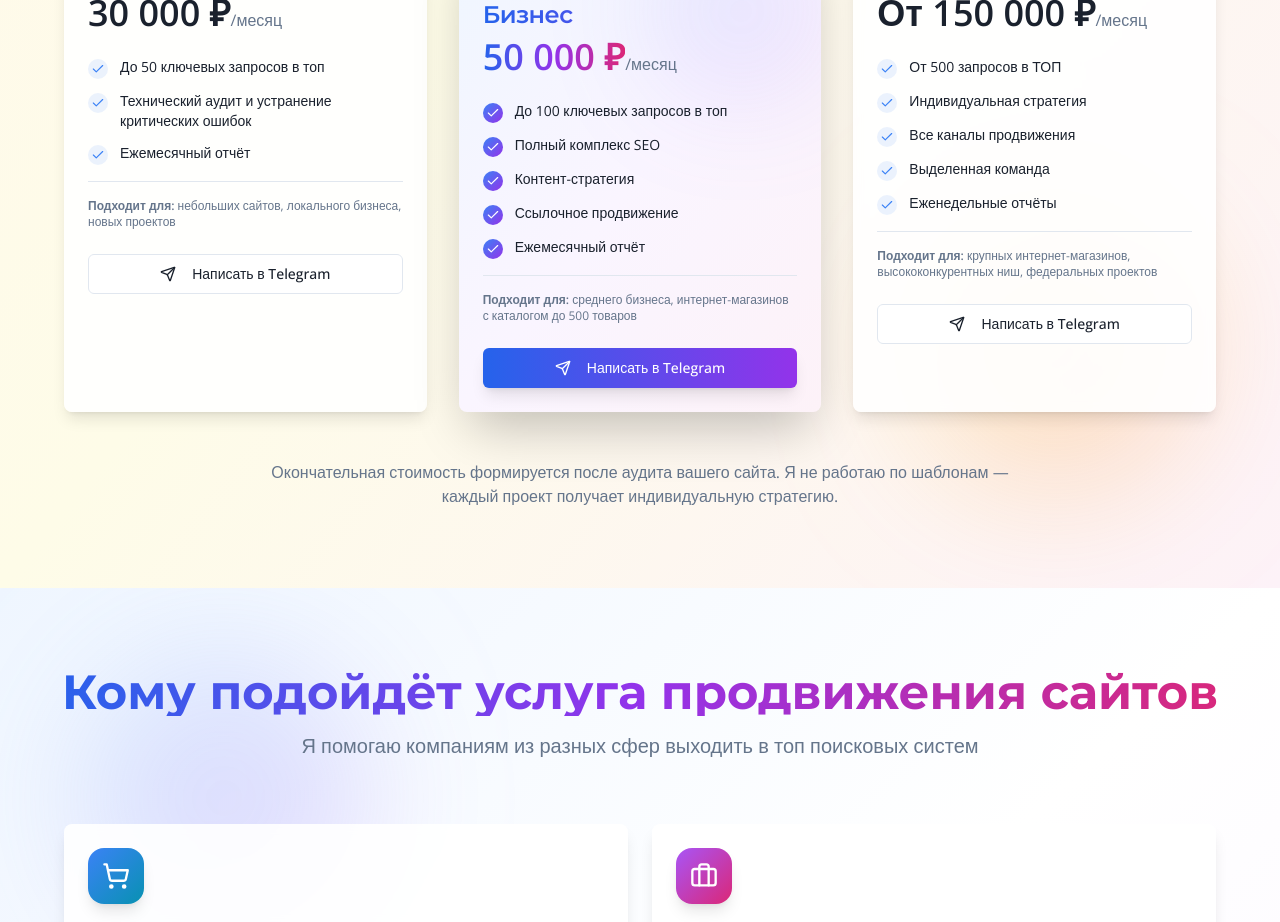
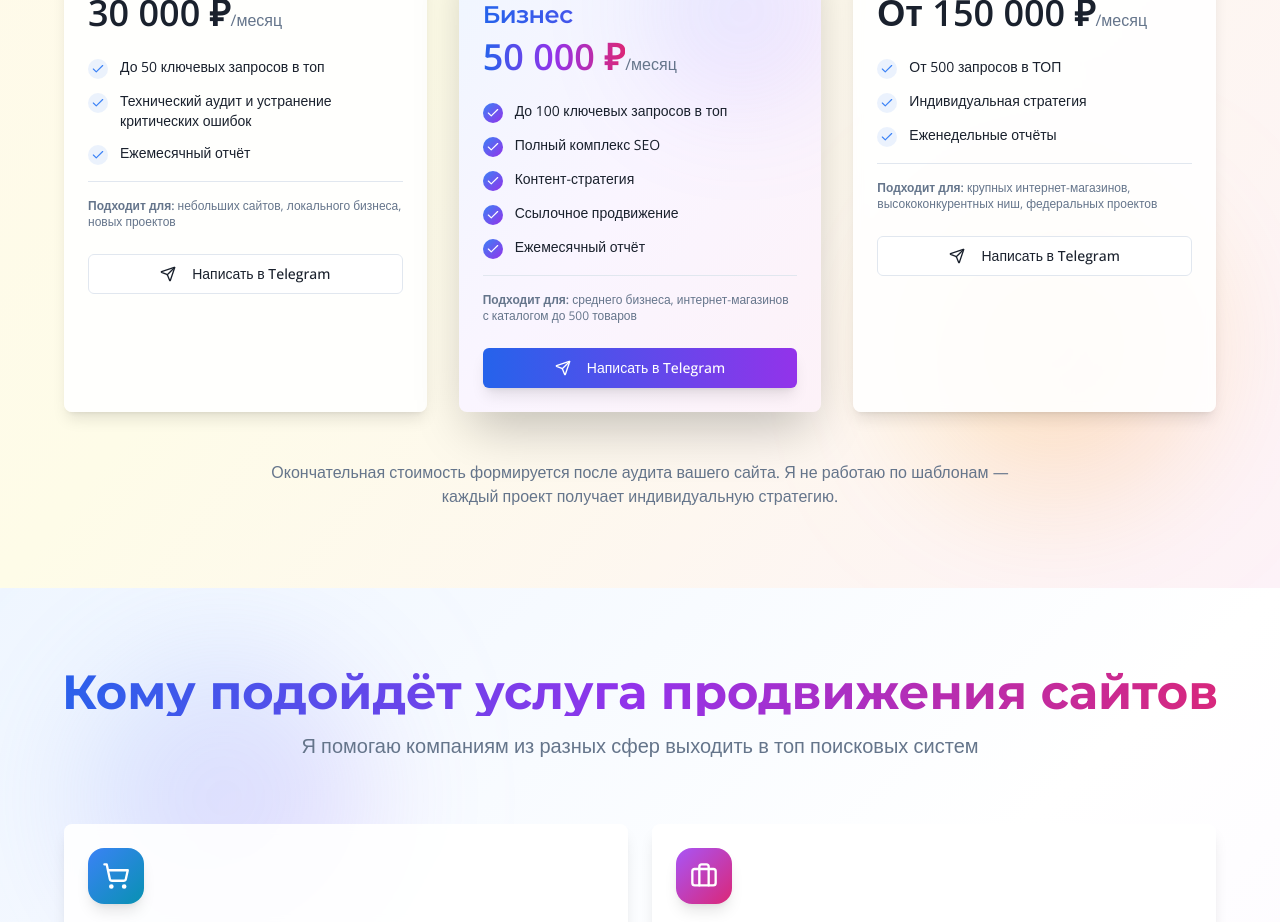
Before and after one commit to pr-poehali-dev/site-promotion-landing, a React (Vite) app: page / in a window 1280 px wide. Shown: the part 8080-9002 px from the top of the page. Built offline with nearby package versions, Linux system fonts and the light colour scheme.

Commit message:
Удалить тариф максимум и каналы

```diff
--- a/src/pages/Index.tsx
+++ b/src/pages/Index.tsx
@@ -274,8 +274,6 @@ const Index = () => {
       features: [
         'От 500 запросов в ТОП',
         'Индивидуальная стратегия',
-        'Все каналы продвижения',
-        'Выделенная команда',
         'Еженедельные отчёты',
       ],
       description: 'Подходит для: крупных интернет-магазинов, высококонкурентных ниш, федеральных проектов',
```
